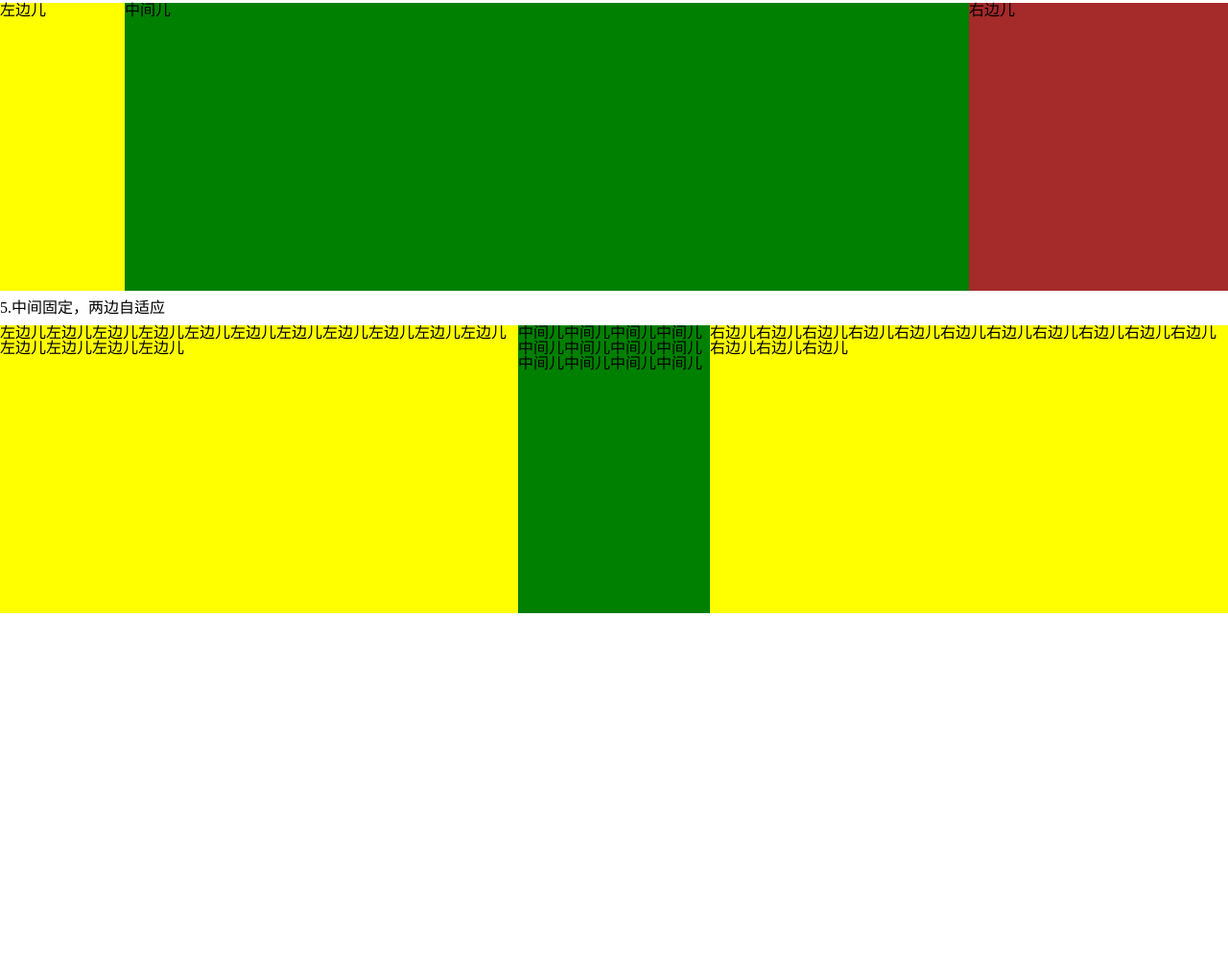
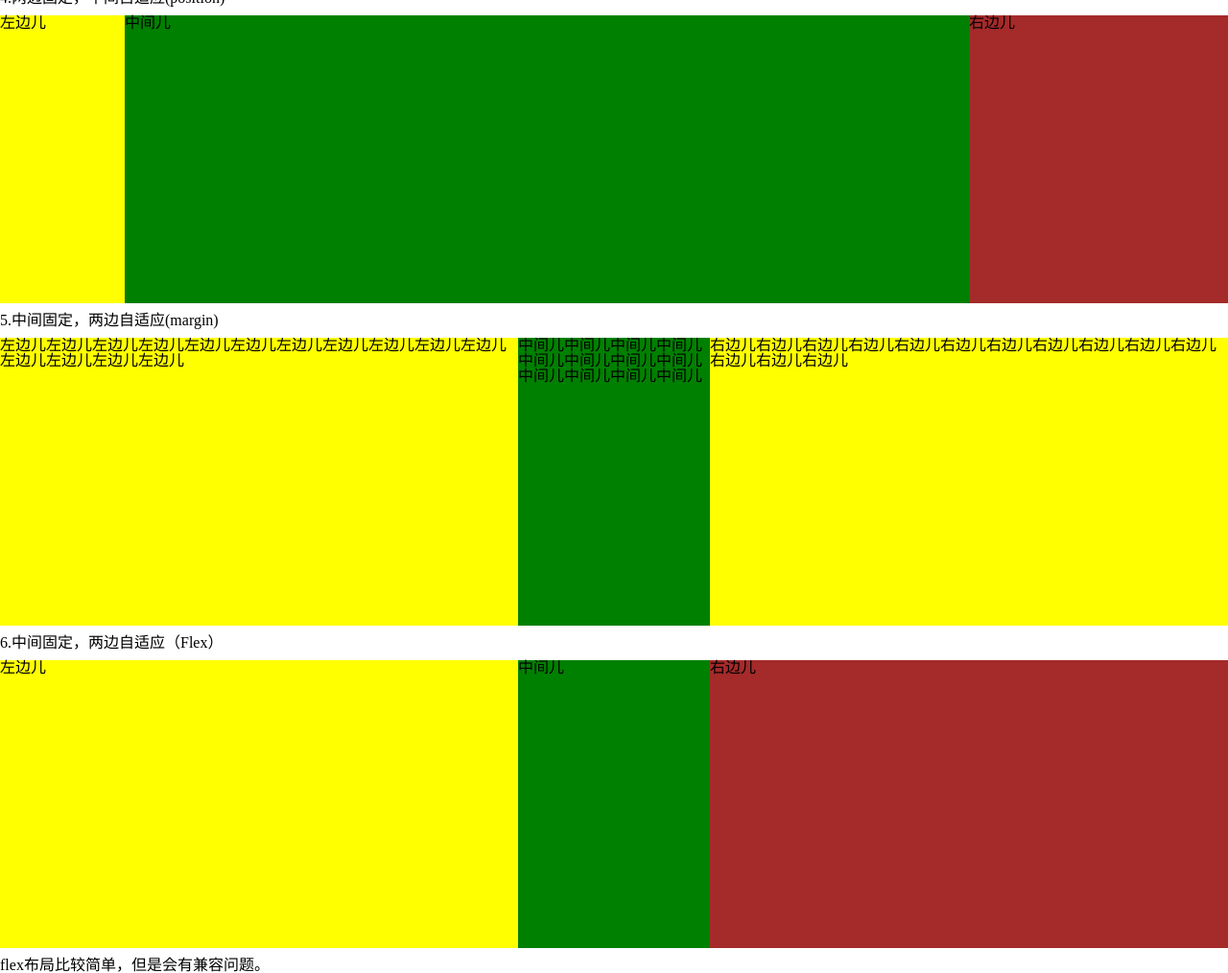
Before and after one commit to Cc-Edit/layout, a plain HTML site: page index.html in a window 1280 px wide. Shown: the part 9295-10309 px from the top of the page at 96% size. Before the commit the page ends 9944 px from the top, so only its background shows below. Drawn offline with Linux system fonts and the light colour scheme.

Commit message:
add flex layout

```diff
--- a/css/style.css
+++ b/css/style.css
@@ -513,3 +513,9 @@ body>div{
 .threec-r>div{
     margin-right: 100px;
 }
+.threed{
+    display: flex;
+}
+.threed-l{flex: 1;height: 300px;background-color: yellow;}
+.threed-c{width: 200px;height: 300px;background-color: green;}
+.threed-r{flex: 1;height: 300px;background-color: brown;}
--- a/index.html
+++ b/index.html
@@ -1,4 +1,4 @@
-<!DOCTYPE html>
+OCTYPE html>
 <html>
 <head>
     <meta http-equiv="X-UA-Compatible" content="IE=edge,chrome=1">
@@ -282,7 +282,8 @@
     <div class="threeb-1">左边儿</div>
     <div class="threeb-2">中间儿</div>
     <div class="threeb-3">右边儿</div>
-</div><h4>5.中间固定，两边自适应</h4>
+</div>
+<h4>5.中间固定，两边自适应(margin)</h4>
 <div class="threec-wa">
     <div class="threec-l">
       <div>左边儿左边儿左边儿左边儿左边儿左边儿左边儿左边儿左边儿左边儿左边儿左边儿左边儿左边儿左边儿</div>
@@ -296,6 +297,12 @@
       <div>右边儿右边儿右边儿右边儿右边儿右边儿右边儿右边儿右边儿右边儿右边儿右边儿右边儿右边儿</div>
     </div>
 </div>
-
+<h4>6.中间固定，两边自适应（Flex）</h4>
+<div class="threed">
+  <div class='threed-l'>左边儿</div>
+  <div class='threed-c'>中间儿</div>
+  <div class='threed-r'>右边儿</div>
+</div>
+<p>flex布局比较简单，但是会有兼容问题。</p>
 </body>
 </html>
```
